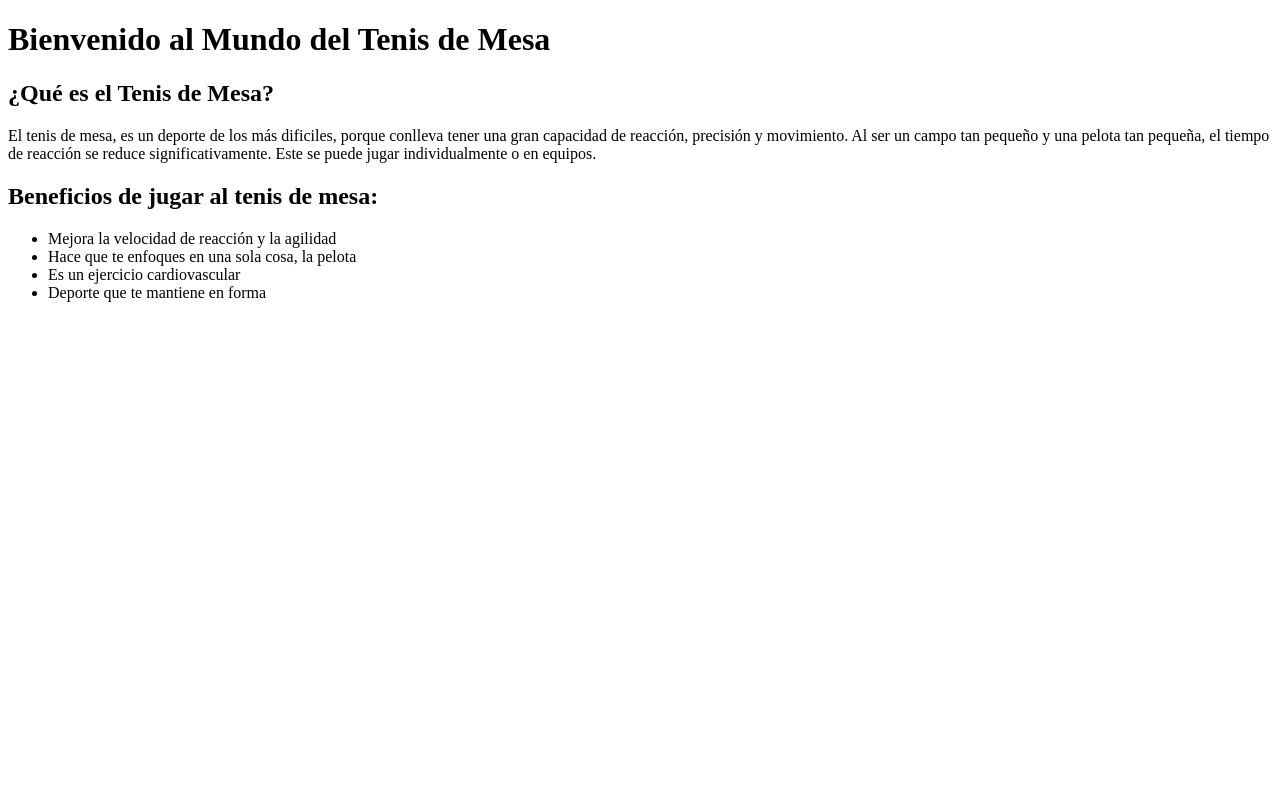
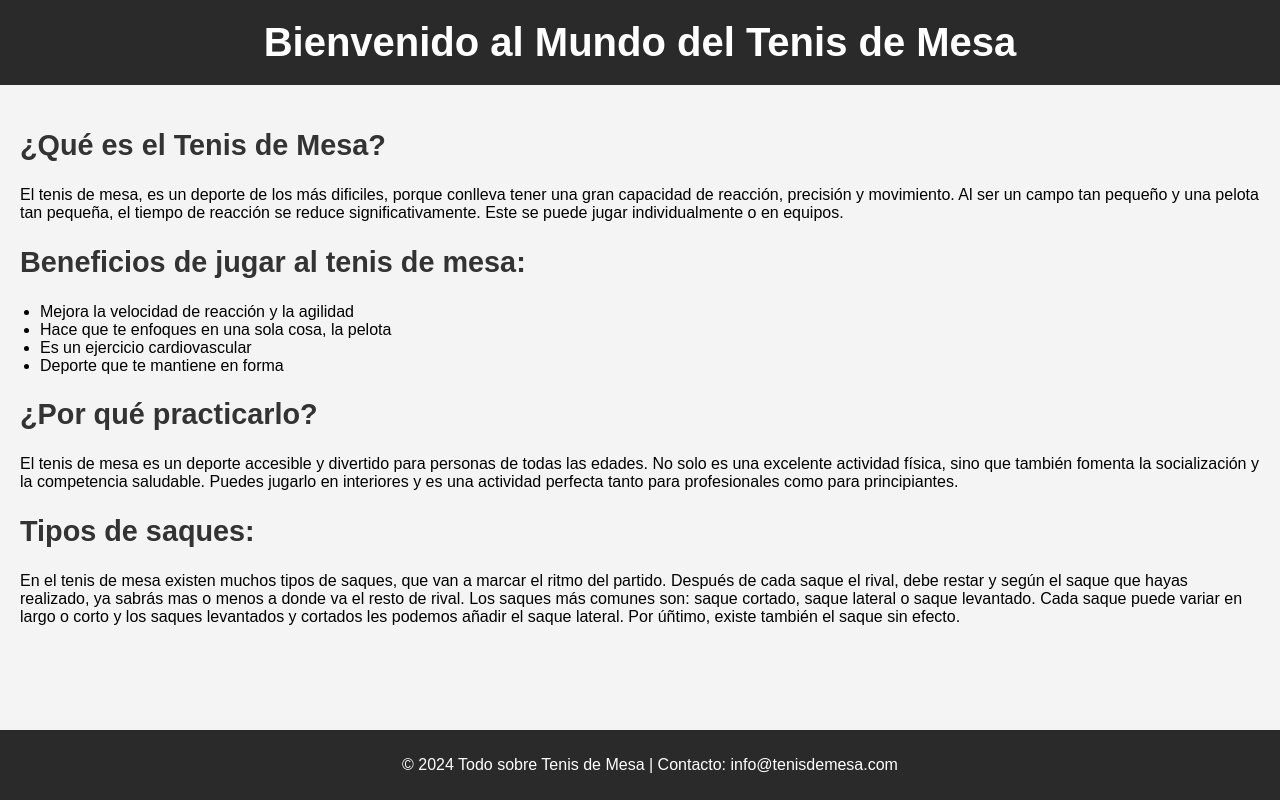
Before and after one commit to rodritorre/mi-primera-pagina-web, a plain HTML site: page index.html in a window 1280 px wide. Drawn offline with Linux system fonts and the light colour scheme.

Commit message:
link de los estilos

```diff
--- /dev/null
+++ b/estilos.css
@@ -0,0 +1,16 @@
+
+body {font-family: Arial, sans-serif;margin: 0;padding: 0;background-color: #f4f4f4;}
+
+header {background-color: #2a2a2a;color: #fff;text-align: center;padding: 20px 0;}
+
+header h1 {margin: 0;font-size: 2.5em;}
+
+main {padding: 20px;}
+
+section {margin-bottom: 20px;}
+
+h2 {color: #333; font-size: 1.8em;}
+
+ul {list-style-type: disc; padding-left: 20px;}
+
+footer {background-color: #2a2a2a; color: #fff; text-align: center; padding: 10px; position: fixed; width: 100%; bottom: 0;}
--- a/index.html
+++ b/index.html
@@ -4,6 +4,7 @@
     <meta charset="UTF-8">
     <meta name="viewport" content="width=device-width, initial-scale=1.0">
     <title>Todo sobre Tenis de Mesa</title>
+    <link rel="stylesheet" href="estilos.css">
 </head>
 <body>
     <header>
@@ -24,5 +25,17 @@
                 <li>Deporte que te mantiene en forma</li>
             </ul>
         </section>
+        <section>
+            <h2>¿Por qué practicarlo?</h2>
+            <p>El tenis de mesa es un deporte accesible y divertido para personas de todas las edades. No solo es una excelente actividad física, sino que también fomenta la socialización y la competencia saludable. Puedes jugarlo en interiores y es una actividad perfecta tanto para profesionales como para principiantes.</p>
+        </section>
+        <section>
+            <h2>Tipos de saques:</h2>
+            <p>En el tenis de mesa existen muchos tipos de saques, que van a marcar el ritmo del partido. Después de cada saque el rival, debe restar y según el saque que hayas realizado, ya sabrás mas o menos a donde va el resto de rival. Los saques más comunes son: saque cortado, saque lateral o saque levantado. Cada saque puede variar en largo o corto y los saques levantados y cortados les podemos añadir el saque lateral. Por úñtimo, existe también el saque sin efecto. </p>
+        </section>
+    </main>
+    <footer>
+        <p>&copy; 2024 Todo sobre Tenis de Mesa | Contacto: info@tenisdemesa.com</p>
+    </footer>
 </body>
 </html>
```
